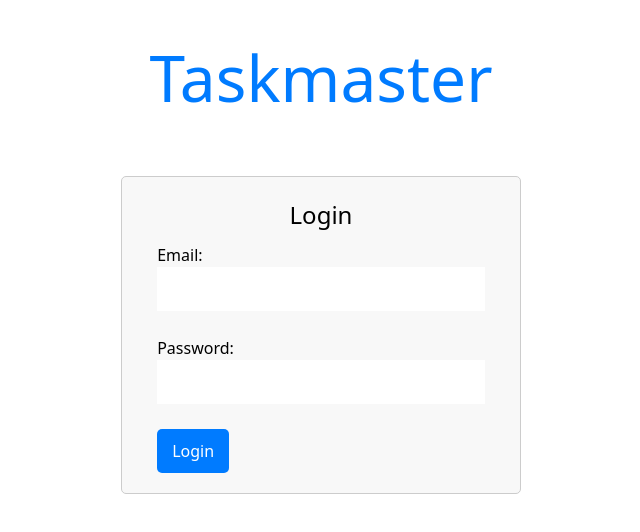
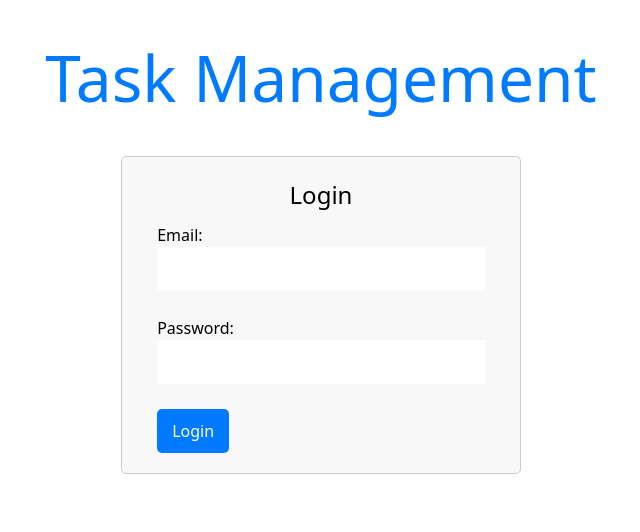
Before and after one commit to aodell6/taskmaster425, a React (Create React App) app: page / in a window 1280 px wide. Shown: the top 532 px of the page, without its empty margins (319-959 px from the left). Built offline with nearby package versions, Linux system fonts and the light colour scheme.

Commit message:
simple changes

```diff
--- a/src/components/Login.js
+++ b/src/components/Login.js
@@ -16,7 +16,7 @@ function Login({stateFunction}) {
         <div className="title-page">
 
             <div className="title-container">
-            <h1 className="title">Taskmaster</h1>
+            <h1 className="title">Task Management</h1>
             </div>
 
             <div className="login-container">
--- a/src/login.css
+++ b/src/login.css
@@ -1,3 +1,7 @@
+body {
+    background-color: rgb(255, 255, 255);
+}
+
 .login-page {
     display: flex;
     flex-direction: column;
@@ -9,12 +13,13 @@
 .title-container {
     text-align: center;
     margin: 30px auto 0;
+    /* border: 2px solid red; */
 
 }
 
 .login-container {
     width: 400px;
-    margin: 50px auto 0;
+    margin: 30px auto 0;
     padding: 20px;
     border: 1px solid #ccc;
     border-radius: 5px;
@@ -22,8 +27,8 @@
     display: flex;
     flex-direction: column;
     align-items: center;
-    /* justify-content: center;
-    height: 40vh; */
+    justify-content: center;
+    /* height: 40vh; */
   }
 
 h2 {
@@ -51,10 +56,14 @@ button {
     border-radius: 5px;
     cursor: pointer;
     align-self: center;
+    transition: backgrounf-color 0.3s;
+    &:hover {
+        background-color: #0061c9;
+    }
   }
 
 .title {
-    font-size: 4rem; /* Adjust the size as needed */
-    margin-bottom: 20px; /* Add spacing below the title */
-    color: #007bff; /* Text color for the title */
+    font-size: 4rem;
+    margin-bottom: 10px;
+    color: #007bff;
   }
```
